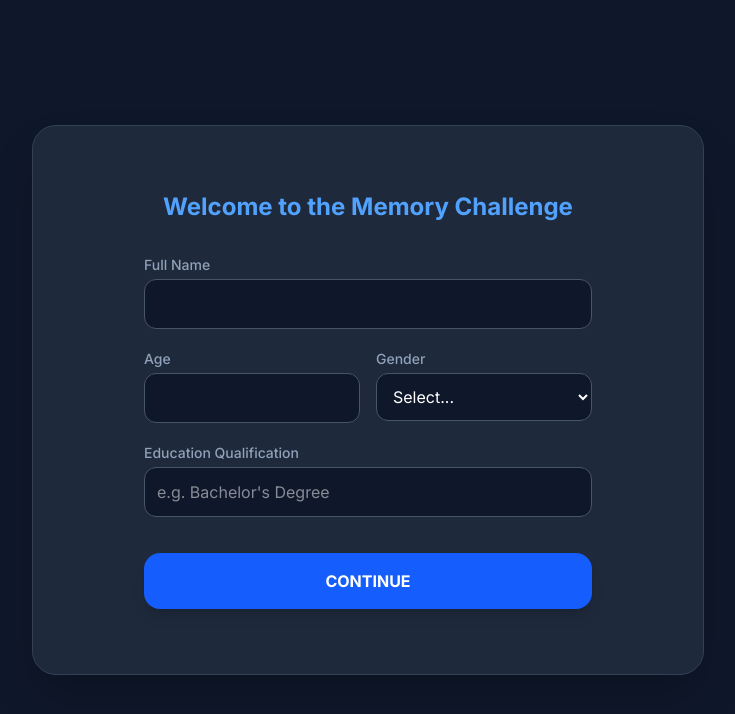
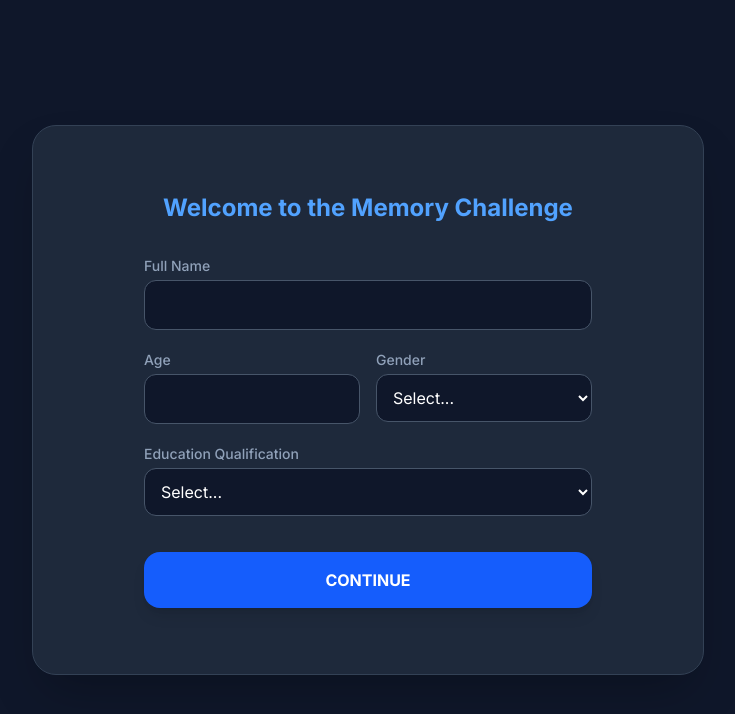
Before and after one commit to imsh25/cognitive-offloading-task, a plain HTML site: page index.html in a window 1280 px wide. Shown: the whole page, without its empty margins (272-1007 px from the left). Drawn offline with nearby package versions, Linux system fonts and the light colour scheme.

Commit message:
index.html

```diff
--- a/index.html
+++ b/index.html
@@ -224,7 +224,14 @@
                     </div>
                     <div>
                         <label class="block text-sm font-medium text-slate-400 mb-1">Education Qualification</label>
-                        <input type="text" id="education" placeholder="e.g. Bachelor's Degree" class="w-full p-3 rounded-xl card">
+                        <select id="education" class="w-full p-3 rounded-xl card">
+                            <option value="">Select...</option>
+                            <option value="High School">High School</option>
+                            <option value="Bachelor's">Bachelor's</option>
+                            <option value="Master's">Master's</option>
+                            <option value="PhD">PhD</option>
+                            <option value="Other">Other</option>
+                        </select>
                     </div>
                     <button id="submit-demo" class="w-full bg-blue-600 hover:bg-blue-700 text-white font-bold py-4 rounded-2xl mt-4 shadow-lg transition-all active:scale-95">
                         CONTINUE
```
